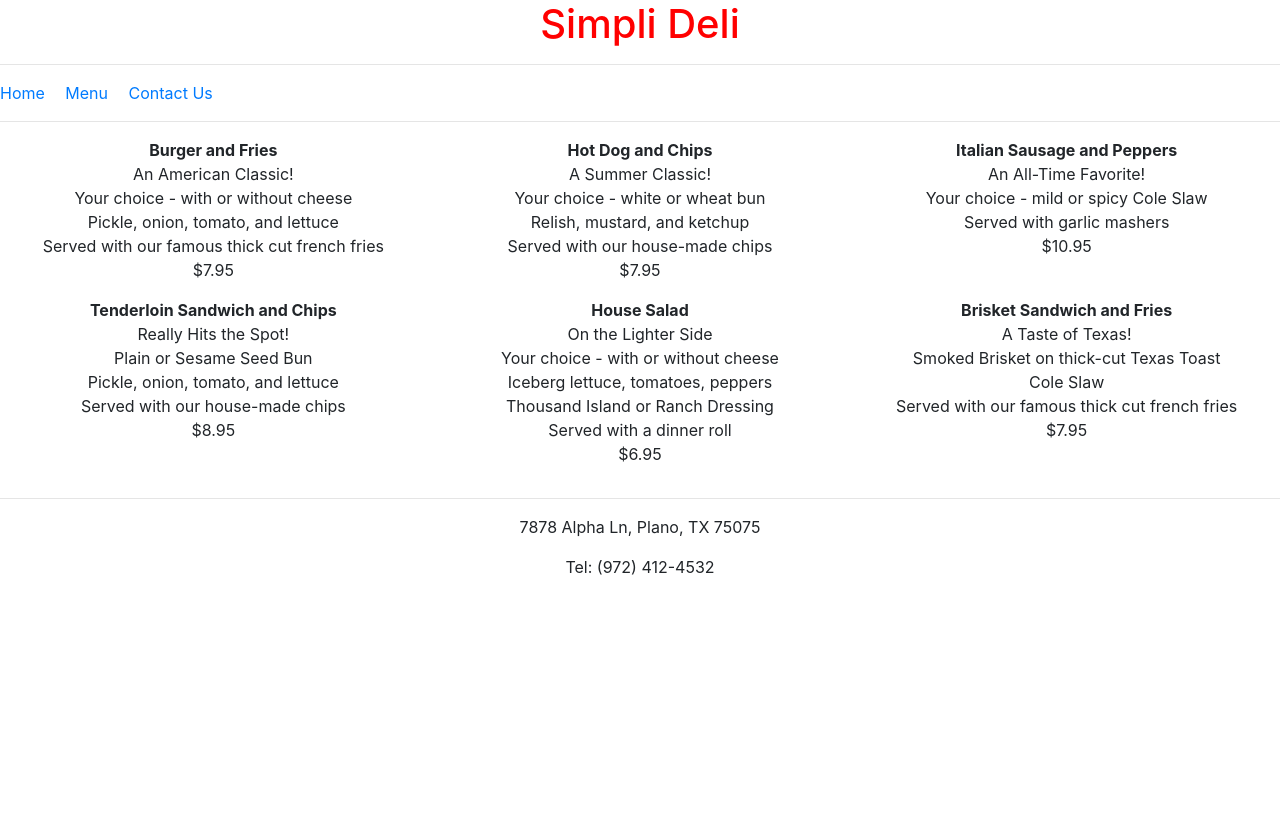
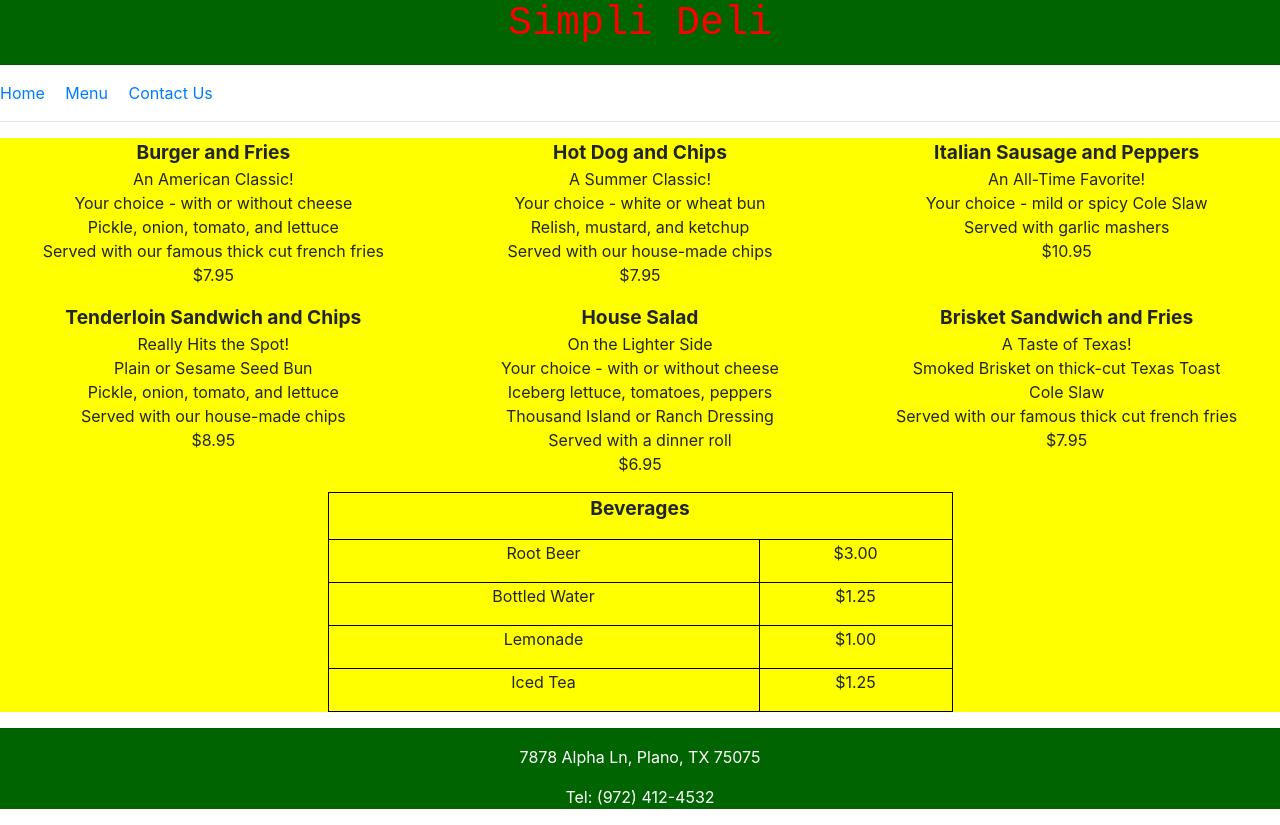
Before and after one commit to dxbach12/Restaurant, a plain HTML site: page menu.html in a window 1280 px wide. Before the commit the page ends 800 px from the top, so only its background shows below. Drawn offline with nearby package versions, Linux system fonts and the light colour scheme.

Commit message:
2nd commit
stage 2

```diff
--- a/menu.html
+++ b/menu.html
@@ -5,20 +5,46 @@
   Most recent revision:
 -->
 <html lang="en">
+
 <head>
   <meta charset="utf-8">
   <meta name="viewport" content="width=device-width, initial-scale=1, shrink-to-fit=no">
   <title>Simpli Deli's Home Page</title>
+  <style>
+    strong {
+      font-size: larger;
+    }
+
+    table,
+    th,
+    td {
+      border: 1px solid black;
+      border-collapse: collapse;
+    }
+
+    table {
+      width: 50%;
+    }
+  </style>
+  <link href="scripts/restaurantStyles.css" rel="stylesheet" type="text/css" />
   <!-- Bootstrap CDN copied from https://getbootstrap.com/docs/4.1/getting-started/introduction/ -->
-    <link rel="stylesheet" href="https://stackpath.bootstrapcdn.com/bootstrap/4.1.3/css/bootstrap.min.css" integrity="sha384-MCw98/SFnGE8fJT3GXwEOngsV7Zt27NXFoaoApmYm81iuXoPkFOJwJ8ERdknLPMO" crossorigin="anonymous">
+  <link rel="stylesheet" href="https://stackpath.bootstrapcdn.com/bootstrap/4.1.3/css/bootstrap.min.css"
+    integrity="sha384-MCw98/SFnGE8fJT3GXwEOngsV7Zt27NXFoaoApmYm81iuXoPkFOJwJ8ERdknLPMO" crossorigin="anonymous">
 </head>
 
 <body>
   <!-- CDN links copied from https://getbootstrap.com/docs/4.1/getting-started/introduction/ -->
-     <script src="https://code.jquery.com/jquery-3.3.1.slim.min.js" integrity="sha384-q8i/X+965DzO0rT7abK41JStQIAqVgRVzpbzo5smXKp4YfRvH+8abtTE1Pi6jizo" crossorigin="anonymous"></script>
-     <script src="https://cdnjs.cloudflare.com/ajax/libs/popper.js/1.14.3/umd/popper.min.js" integrity="sha384-ZMP7rVo3mIykV+2+9J3UJ46jBk0WLaUAdn689aCwoqbBJiSnjAK/l8WvCWPIPm49" crossorigin="anonymous"></script>
-     <script src="https://stackpath.bootstrapcdn.com/bootstrap/4.1.3/js/bootstrap.min.js" integrity="sha384-ChfqqxuZUCnJSK3+MXmPNIyE6ZbWh2IMqE241rYiqJxyMiZ6OW/JmZQ5stwEULTy" crossorigin="anonymous"></script>
-    <header style="text-align: center;"><h1><span style="color: red">Simpli Deli</span></h1>
+  <script src="https://code.jquery.com/jquery-3.3.1.slim.min.js"
+    integrity="sha384-q8i/X+965DzO0rT7abK41JStQIAqVgRVzpbzo5smXKp4YfRvH+8abtTE1Pi6jizo"
+    crossorigin="anonymous"></script>
+  <script src="https://cdnjs.cloudflare.com/ajax/libs/popper.js/1.14.3/umd/popper.min.js"
+    integrity="sha384-ZMP7rVo3mIykV+2+9J3UJ46jBk0WLaUAdn689aCwoqbBJiSnjAK/l8WvCWPIPm49"
+    crossorigin="anonymous"></script>
+  <script src="https://stackpath.bootstrapcdn.com/bootstrap/4.1.3/js/bootstrap.min.js"
+    integrity="sha384-ChfqqxuZUCnJSK3+MXmPNIyE6ZbWh2IMqE241rYiqJxyMiZ6OW/JmZQ5stwEULTy"
+    crossorigin="anonymous"></script>
+  <header>
+    <h1>Simpli Deli</h1>
     <hr />
   </header>
 
@@ -30,7 +56,7 @@
     </p>
     <hr />
   </nav>
-    <div class="container-fluid" style="text-align: center;">
+  <div class="container-fluid" style="text-align: center; background-color: yellow;">
     <div class="row">
       <div class="col-md-4">
         <p><strong>Burger and Fries</strong>
@@ -89,12 +115,56 @@
         </p>
       </div>
     </div>
+    <div class="table-responsive">
+      <table class="mx-auto">
+        <tbody>
+          <tr>
+            <td colspan="2">
+              <p><strong>Beverages</strong></p>
+            </td>
+          </tr>
+          <tr>
+            <td>
+              <p>Root Beer</p>
+            </td>
+            <td>
+              <p>$3.00</p>
+            </td>
+          </tr>
+          <tr>
+            <td>
+              <p>Bottled Water</p>
+            </td>
+            <td>
+              <p>$1.25</p>
+            </td>
+          </tr>
+          <tr>
+            <td>
+              <p>Lemonade</p>
+            </td>
+            <td>
+              <p>$1.00</p>
+            </td>
+          </tr>
+          <tr>
+            <td>
+              <p>Iced Tea</p>
+            </td>
+            <td>
+              <p>$1.25</p>
+            </td>
+          </tr>
+        </tbody>
+      </table>
+    </div>
   </div>
 
-    <footer style="text-align: center;">
+  <footer>
     <hr />
     <p>7878 Alpha Ln, Plano, TX 75075</p>
     <p>Tel: (972) 412-4532</p>
   </footer>
 </body>
+
 </html>
--- /dev/null
+++ b/scripts/restaurantStyles.css
@@ -0,0 +1,32 @@
+footer {
+  background-color: darkgreen;
+  color: white;
+  text-align: center;
+}
+
+header {
+  background-color: darkgreen;
+  color: red;
+  text-align: center;
+  font-family: 'Courier New', Courier, monospace;
+}
+
+@font-face {
+  font-family: MyHelvetica;
+  src: local("Helvetica Neue Bold"),
+       local("HelveticaNeue-Bold"),
+       url(MgOpenModernaBold.ttf);
+  font-weight: bold;
+}
+
+nav a:visited{
+  color: red;
+}
+
+nav a:hover{
+  font-weight: bold;
+}
+
+nav a:active{
+  text-decoration: none;
+}
```
Also changed, not shown: contact.html (+32 -15 lines), index.html (+11 -4 lines). Lines whose indentation alone changed are shown as unchanged.
